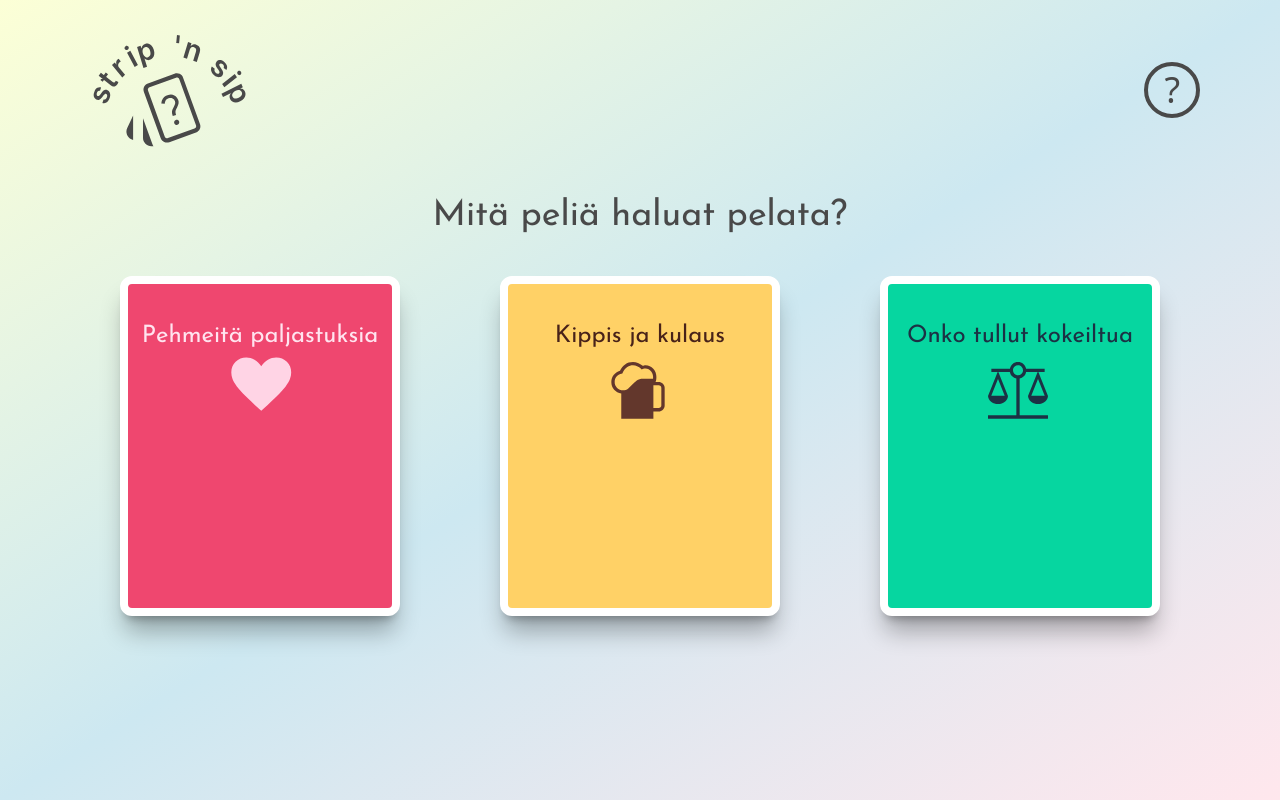
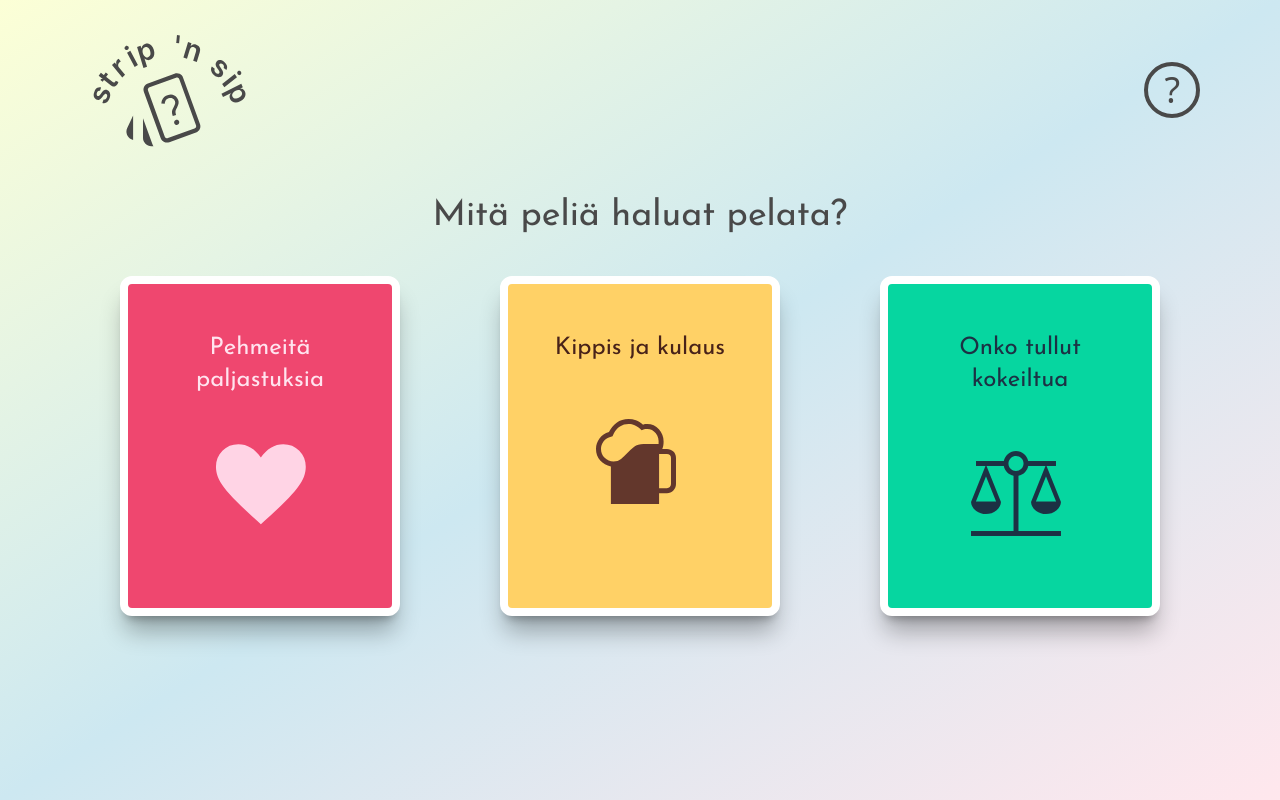
Before and after one commit to jamktiko/stripNsip, a SvelteKit app in the folder projekti/: page / in a window 1280 px wide. Built offline with nearby package versions, Linux system fonts and the light colour scheme.

Commit message:
buttonin responsiivisuuden uudelleenmääritys konfliktin jälkeen

```diff
--- a/projekti/src/routes/Kortti.svelte
+++ b/projekti/src/routes/Kortti.svelte
@@ -22,9 +22,10 @@
 
 <button {onclick} class="card {flippaus ? 'flipped' : ''} {className}">
 	<div class="front">
-		<div class="font-josefin pt-9 text-2xl">{text}</div>
-		<span class="grid justify-items-center pr-1"
-			><img src={ikoni} class="min-w-20 max-w-20 max-w-20" />
+		<div class="font-josefin pt-12 text-xl lg:text-2xl pl-5 pr-5">{text}</div>
+		<span class="grid justify-items-center pr-2"
+			><img src={ikoni} class="min-w-25 max-w-25 lg:min-w-30 lg:max-w-30 2xl:min-w-35 2xl:max-w-35 pt-10
+		2" />
 		</span>
 	</div>
 	<div class="back}">
```
